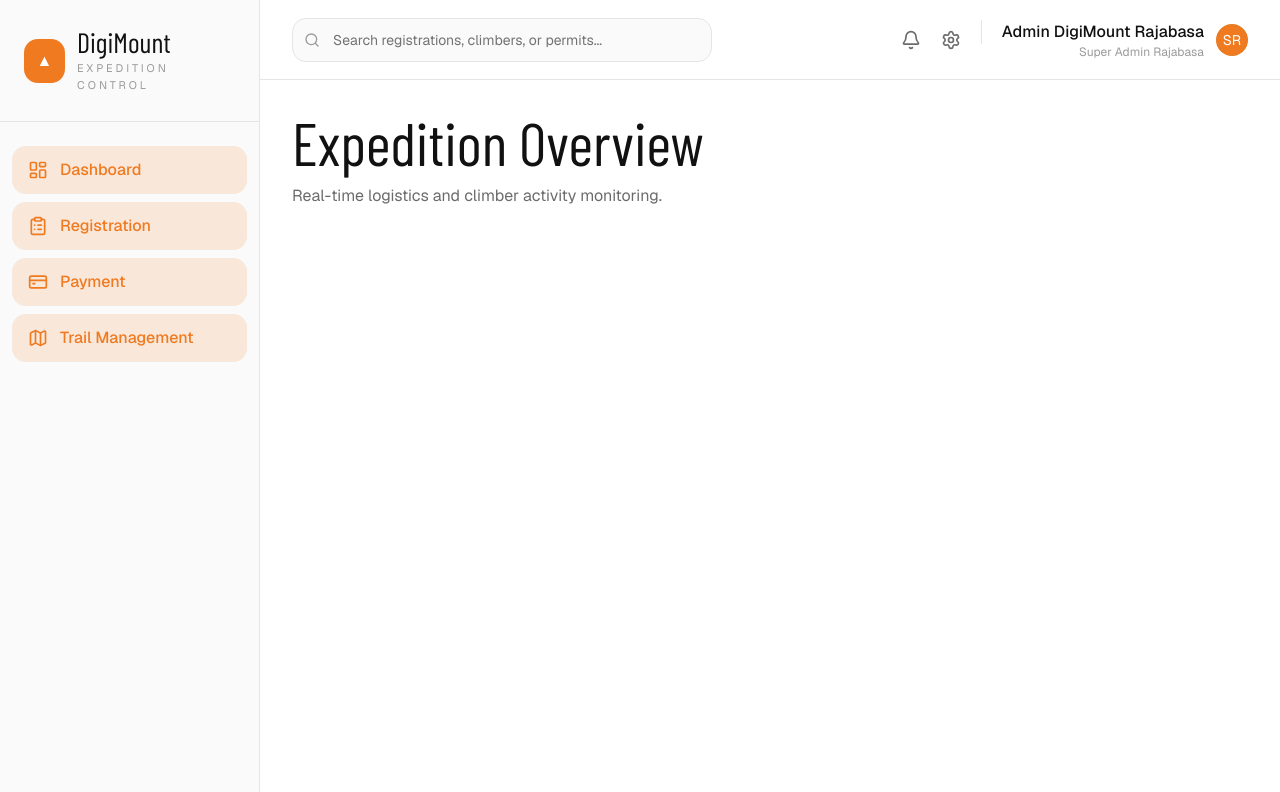
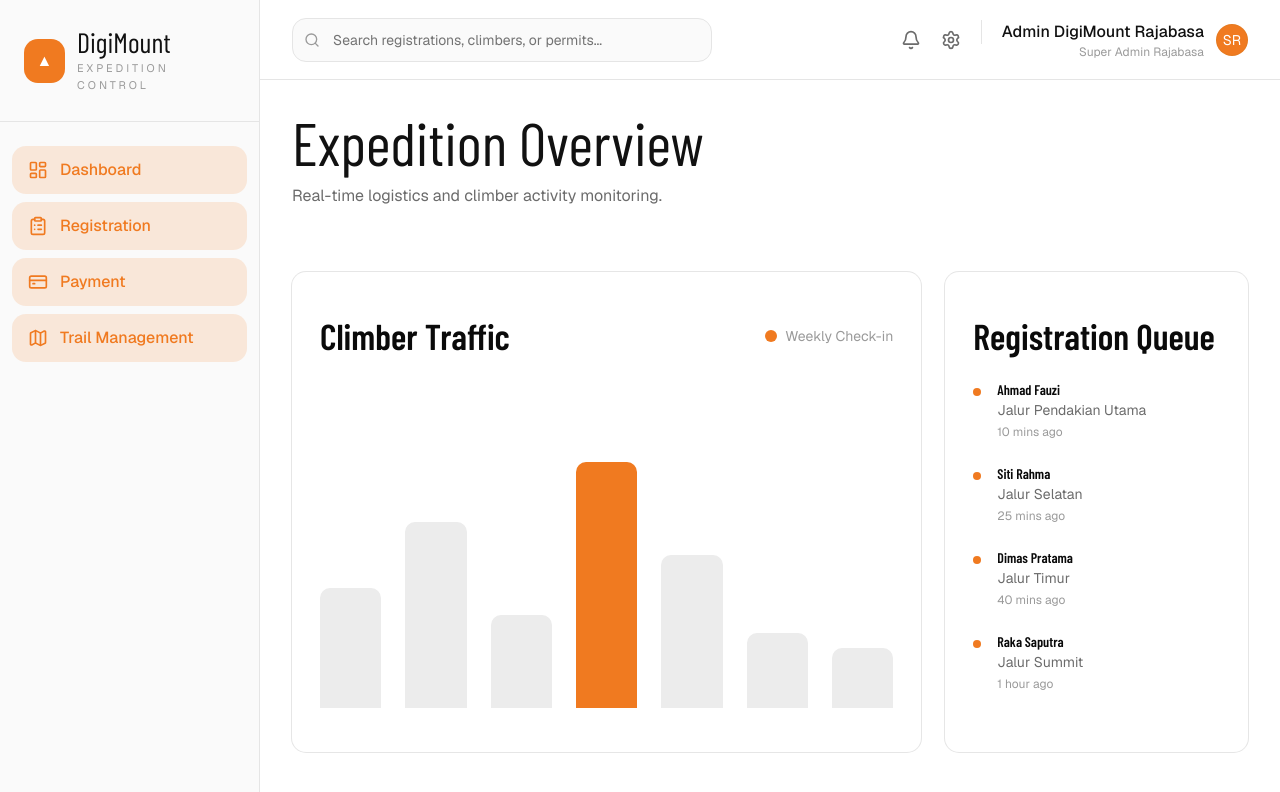
Before and after one commit to mhmddefrizal/Digi-Mount-Rajabasa, a Next.js app in the folder cms/: page /dashboard in a window 1280 px wide. Shown: the top 792 px of the page. Built offline with nearby package versions, Linux system fonts and the light colour scheme.

Commit message:
tambah article dan aside bagian content page dashboard

```diff
--- a/cms/src/app/(dashboard)/dashboard/page.tsx
+++ b/cms/src/app/(dashboard)/dashboard/page.tsx
@@ -1,3 +1,6 @@
+import RegistrationQueue from "@/components/dashboard/registrationqueue";
+import TrafficChart from "@/components/dashboard/trafficchart";
+
 // page halaman dashboard
 export default function DashboardPage() {
    return (
@@ -18,9 +21,14 @@ export default function DashboardPage() {
 
          {/* Content */}
          <section className="grid grid-cols-1 xl:grid-cols-3 gap-6">
+            {/* article untuk menampilkan grafik traffic */}
             <article className="xl:col-span-2">
-                {/* <TrafficChart /> */}
+                <TrafficChart />
             </article>
+            {/* aside untuk menampilkan antrian pendaftaran */}
+            <aside>
+                <RegistrationQueue />
+            </aside>
          </section>
       </main>
    );
```
